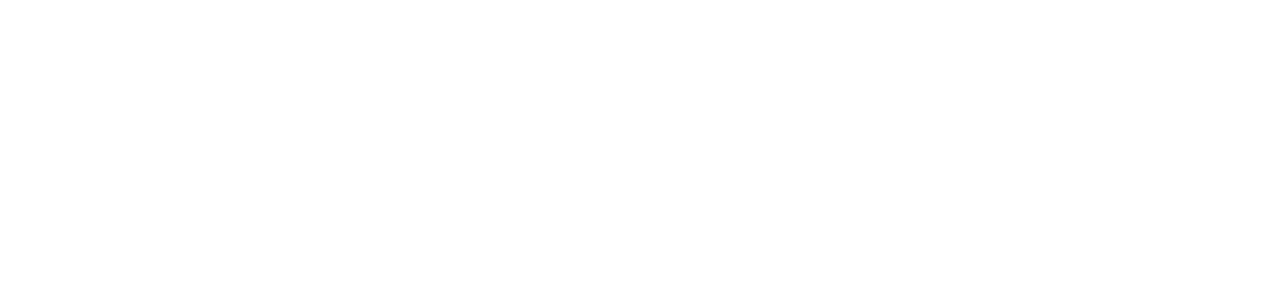
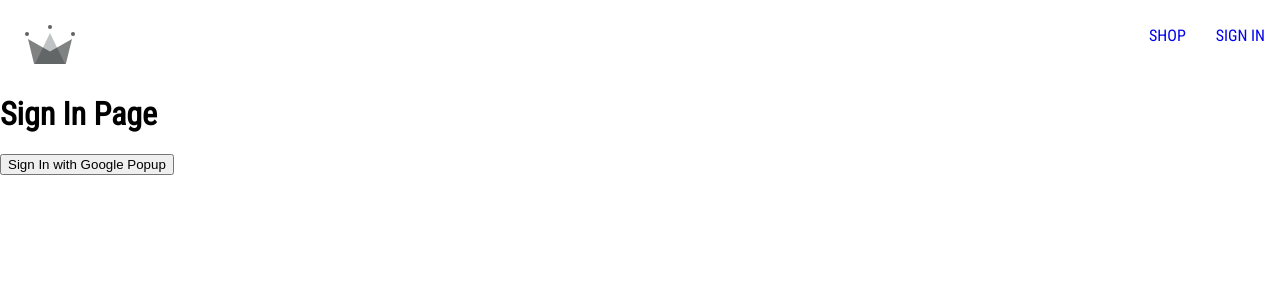
Before and after one commit to Nurhiman20/crwn-clothing, a React (Create React App) app: page /sign-in in a window 1280 px wide. Before the commit this address had no page. Shown: the top 300 px of the page. Built offline with nearby package versions, Linux system fonts and the light colour scheme.

Commit message:
feat(Sign In): Setup Firebase and Google sign in with popup

```diff
--- a/package.json
+++ b/package.json
@@ -6,6 +6,7 @@
     "@testing-library/jest-dom": "^5.16.5",
     "@testing-library/react": "^13.4.0",
     "@testing-library/user-event": "^13.5.0",
+    "firebase": "^9.17.2",
     "react": "^18.2.0",
     "react-dom": "^18.2.0",
     "react-router-dom": "^6.4.1",
--- a/src/App.js
+++ b/src/App.js
@@ -2,6 +2,7 @@ import { Routes, Route } from 'react-router-dom';
 
 import Navigation from './routes/navigation/navigation.component';
 import Home from './routes/home/home.component';
+import SignIn from './routes/sign-in/sign-in.component';
 
 const Shop = () => {
   return <h1>I am the shop page</h1>
@@ -13,6 +14,7 @@ const App = () => {
 			<Route path="/" element={<Navigation />}>
 				<Route index element={<Home />} />
 				<Route path='shop' element={<Shop />} />
+        <Route path='sign-in' element={<SignIn />} />
 			</Route>
 		</Routes>
 	);
--- a/src/routes/navigation/navigation.component.jsx
+++ b/src/routes/navigation/navigation.component.jsx
@@ -15,6 +15,9 @@ const Navigation = () => {
 					<Link className="nav-link" to="/shop">
 						SHOP
 					</Link>
+					<Link className="nav-link" to="/sign-in">
+						SIGN IN
+					</Link>
 				</div>
 			</div>
 			<Outlet />
--- /dev/null
+++ b/src/routes/sign-in/sign-in.component.jsx
@@ -0,0 +1,17 @@
+import { signInWithGooglePopup } from "../../utils/firebase.utils"
+
+const SignIn = () => {
+  const logGoogleUser = async () => {
+    const response = await signInWithGooglePopup();
+    console.log(response);
+  }
+
+  return (
+    <div>
+      <h1>Sign In Page</h1>
+      <button onClick={logGoogleUser}>Sign In with Google Popup</button>
+    </div>
+  )
+}
+
+export default SignIn
--- /dev/null
+++ b/src/utils/firebase.utils.js
@@ -0,0 +1,27 @@
+import { initializeApp } from "firebase/app";
+// TODO: Add SDKs for Firebase products that you want to use
+// https://firebase.google.com/docs/web/setup#available-libraries
+
+import { getAuth, signInWithRedirect, signInWithPopup, GoogleAuthProvider } from 'firebase/auth'
+
+// Your web app's Firebase configuration
+const firebaseConfig = {
+    apiKey: "AIzaSyAcEY7TazmMMwCHh16vYT9QWiXkObKSjGo",
+    authDomain: "crwn-clothing-db-37d3d.firebaseapp.com",
+    projectId: "crwn-clothing-db-37d3d",
+    storageBucket: "crwn-clothing-db-37d3d.appspot.com",
+    messagingSenderId: "45474230803",
+    appId: "1:45474230803:web:f2a5e79a5168cf5f7785e6"
+};
+
+// Initialize Firebase
+const firebaseApp = initializeApp(firebaseConfig);
+
+const provider = new GoogleAuthProvider();
+
+provider.setCustomParameters({
+    prompt: 'select_account'
+})
+
+export const auth = getAuth()
+export const signInWithGooglePopup = () => signInWithPopup(auth, provider)
```
Also changed, not shown: 1 other file (tests, documents, lock files or other folders).
